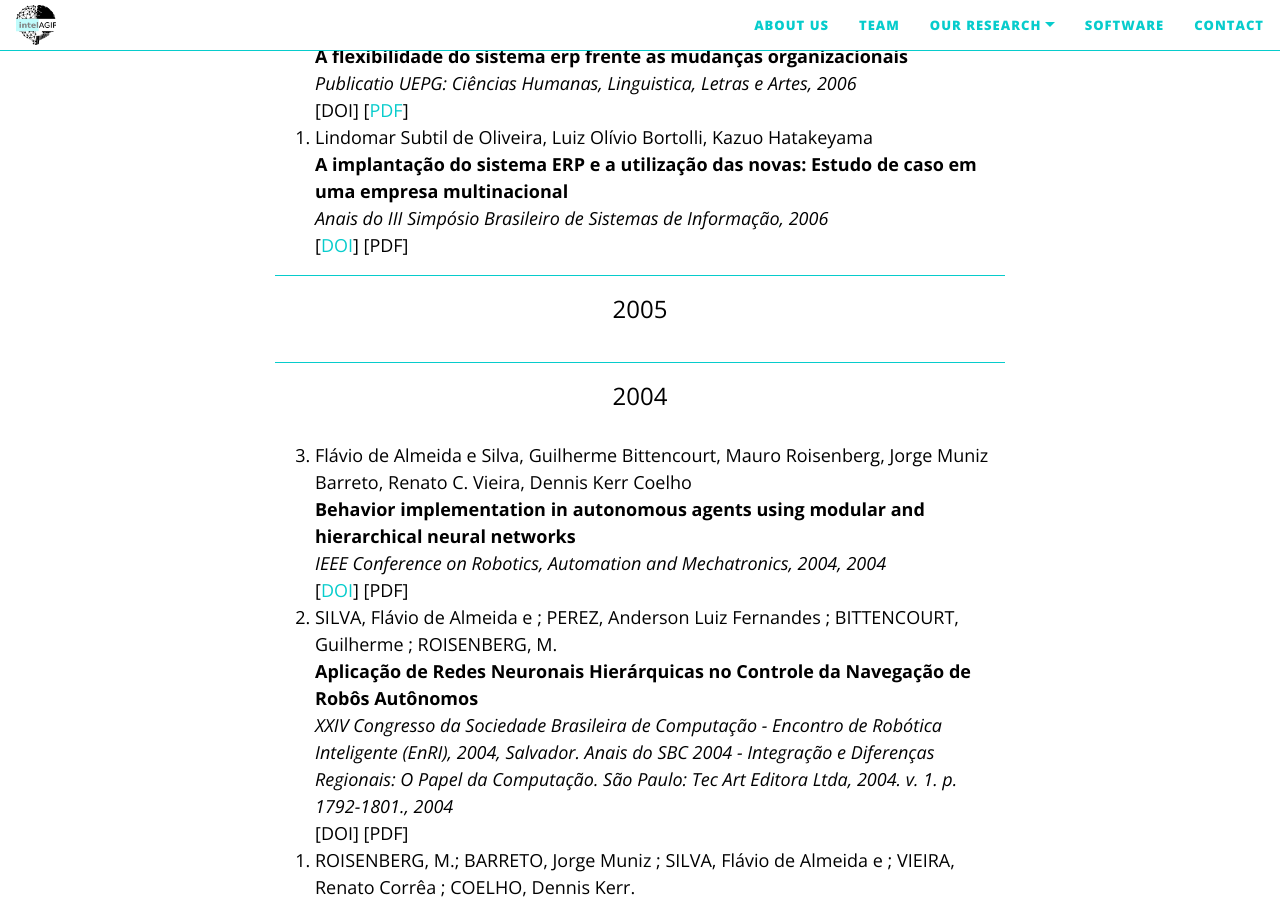
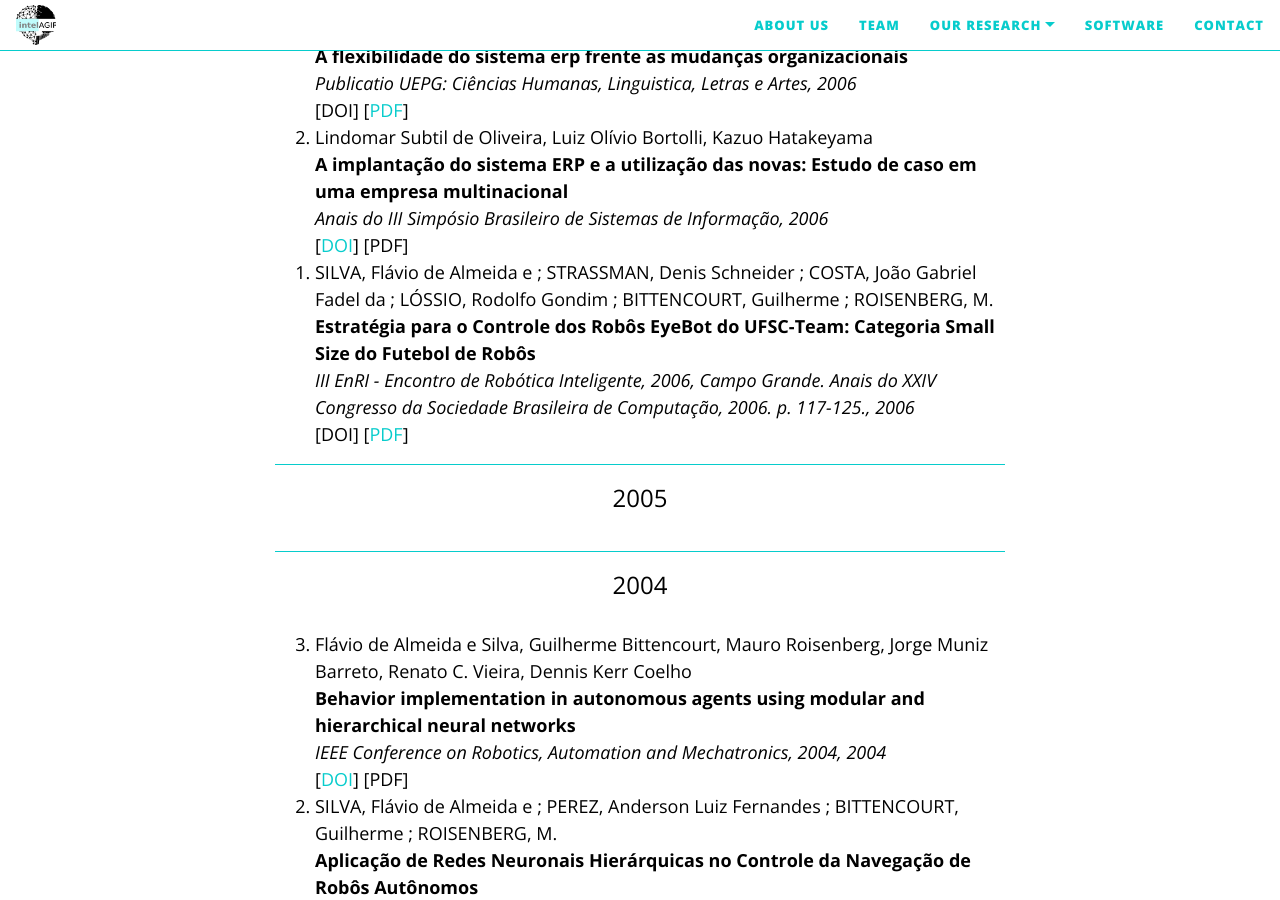
Before and after one commit to IntelAgir-Research-Group/intelagir-research-group.github.io, a Jekyll site: the page built from pages/publications.md, in a window 1280 px wide and 900 px high, scrolled down 10212 px. Built offline with Jekyll 4.4.1, drawn with Linux system fonts in a browser that asks for light colours; nearby versions of some CDN libraries.

Commit message:
Update publications.md

```diff
--- a/pages/publications.md
+++ b/pages/publications.md
@@ -485,6 +485,14 @@ ITS 2020"
     year: 2018
     type: conference
 
+  - title: "Estratégia para o Controle dos Robôs EyeBot do UFSC-Team: Categoria Small Size do Futebol de Robôs"
+    authors: SILVA, Flávio de Almeida e ; STRASSMAN, Denis Schneider ; COSTA, João Gabriel Fadel da ; LÓSSIO, Rodolfo Gondim ; BITTENCOURT, Guilherme ; ROISENBERG, M.
+    venue: "III EnRI - Encontro de Robótica Inteligente, 2006, Campo Grande. Anais do XXIV Congresso da Sociedade Brasileira de Computação, 2006. p. 117-125."
+    doi: #
+    url: https://www.academia.edu/download/43538449/Estratgia_para_o_Controle_dos_Robs_EyeBo20160309-7926-1uzffqi.pdf
+    year: 2006
+    type: conference
+
   - title: "Behavior implementation in autonomous agents using modular and hierarchical neural networks"
     authors: Flávio de Almeida e Silva, Guilherme Bittencourt, Mauro Roisenberg, Jorge Muniz Barreto, Renato C. Vieira, Dennis Kerr Coelho
     venue: "IEEE Conference on Robotics, Automation and Mechatronics, 2004"
```
